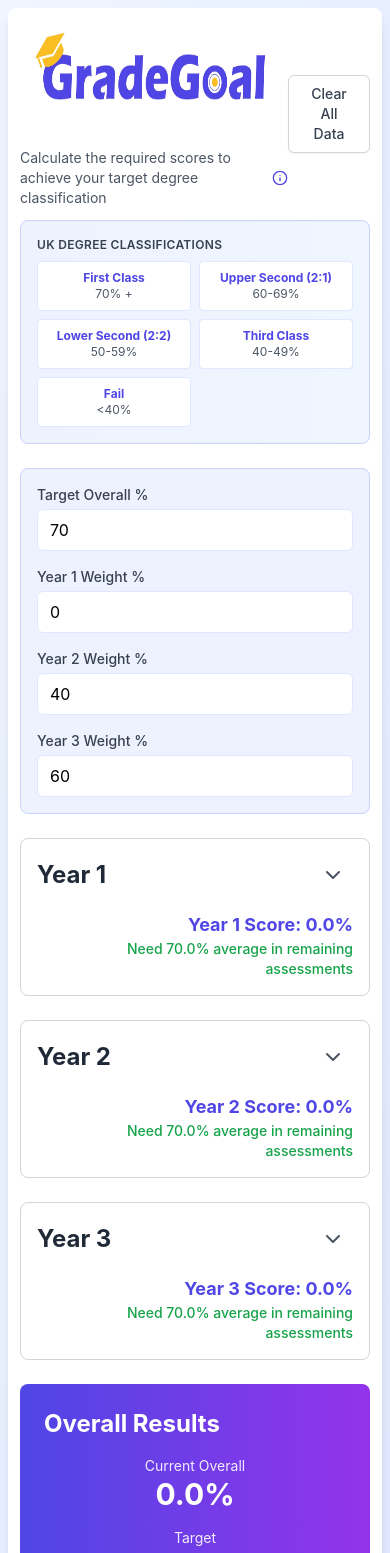
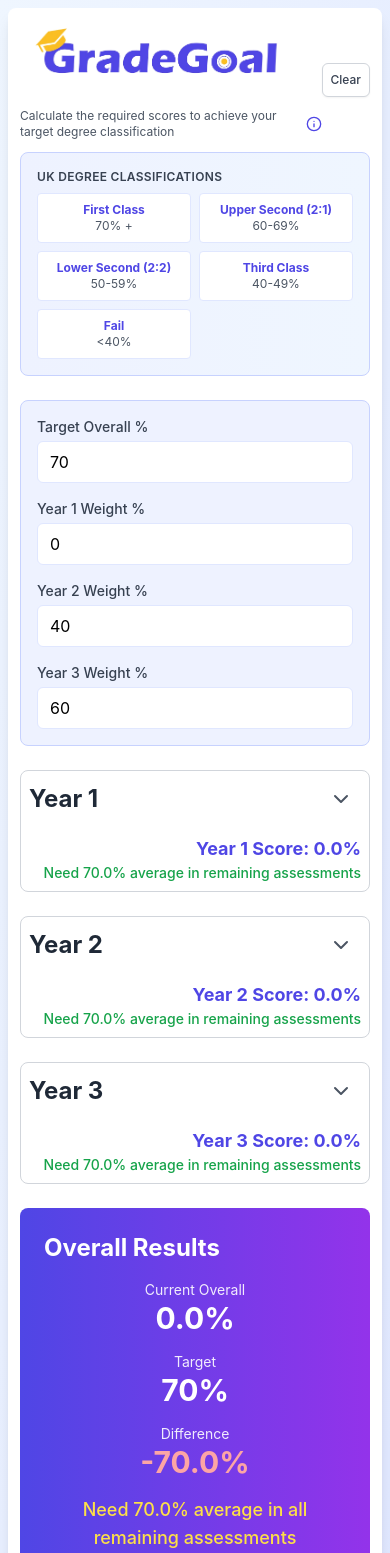
Before and after one commit to Peanut199973/gradegoal, a React (Create React App) app: page / in a window 390 px wide. Shown: the top 1553 px of the page. Built offline with nearby package versions, Linux system fonts and the light colour scheme; the HTML template or start-up script is replaced by a standard one.

Commit message:
Fix mobile layout overflow and add Google Analytics

```diff
--- a/src/App.js
+++ b/src/App.js
@@ -484,14 +484,14 @@ export default function GradeGoal() {
 
     return (
       <div key={moduleIdx} className="border border-gray-200 rounded-lg p-3 mb-3 bg-gray-50">
-        <div className="flex gap-2 items-center mb-2">
+        <div className="flex gap-1 sm:gap-2 items-center mb-2">
           <input
             type="text"
             placeholder="Module name"
             value={module.name}
             onChange={(e) => updateModule(setter, modules, moduleIdx, 'name', e.target.value)}
             onKeyDown={handleKeyDown}
-            className="flex-1 px-2 py-1 border rounded text-sm"
+            className="flex-1 min-w-0 px-2 py-1 border rounded text-sm"
           />
           <div className="flex items-center gap-1">
             <input
@@ -500,7 +500,7 @@ export default function GradeGoal() {
               value={module.credits}
               onChange={(e) => updateModule(setter, modules, moduleIdx, 'credits', e.target.value)}
               onKeyDown={handleKeyDown}
-              className="w-20 px-2 py-1 border rounded text-sm"
+              className="w-14 sm:w-20 px-1 sm:px-2 py-1 border rounded text-sm"
               min="0"
               max="120"
             />
@@ -508,7 +508,7 @@ export default function GradeGoal() {
           </div>
           <button
             onClick={() => removeModule(setter, modules, moduleIdx)}
-            className="p-1 text-gray-500 hover:bg-gray-100 rounded"
+            className="p-1 text-gray-500 hover:bg-gray-100 rounded flex-shrink-0"
             title="Remove module"
           >
             <Trash2 size={16} />
@@ -517,14 +517,14 @@ export default function GradeGoal() {
 
         <div className="space-y-1 ml-4">
           {module.assessments.map((assessment, assessmentIdx) => (
-            <div key={assessmentIdx} className="flex gap-2 items-center">
+            <div key={assessmentIdx} className="flex gap-1 sm:gap-2 items-center">
               <input
                 type="text"
                 placeholder="Assessment name"
                 value={assessment.name}
                 onChange={(e) => updateAssessment(setter, modules, moduleIdx, assessmentIdx, 'name', e.target.value)}
                 onKeyDown={handleKeyDown}
-                className="flex-1 px-2 py-1 border rounded text-xs bg-white"
+                className="flex-1 min-w-0 px-2 py-1 border rounded text-xs bg-white"
               />
               <div className="flex items-center gap-1">
                 <input
@@ -533,7 +533,7 @@ export default function GradeGoal() {
                   value={assessment.weight}
                   onChange={(e) => updateAssessment(setter, modules, moduleIdx, assessmentIdx, 'weight', e.target.value)}
                   onKeyDown={handleKeyDown}
-                  className="w-16 px-2 py-1 border rounded text-xs bg-white"
+                  className="w-12 sm:w-16 px-1 sm:px-2 py-1 border rounded text-xs bg-white"
                   min="0"
                   max="100"
                 />
@@ -545,13 +545,13 @@ export default function GradeGoal() {
                 value={assessment.score}
                 onChange={(e) => updateAssessment(setter, modules, moduleIdx, assessmentIdx, 'score', e.target.value)}
                 onKeyDown={handleKeyDown}
-                className="w-20 px-2 py-1 border rounded text-xs bg-white"
+                className="w-14 sm:w-20 px-1 sm:px-2 py-1 border rounded text-xs bg-white"
                 min="0"
                 max="100"
               />
               <button
                 onClick={() => removeAssessment(setter, modules, moduleIdx, assessmentIdx)}
-                className="p-1 text-gray-500 hover:bg-gray-100 rounded"
+                className="p-1 text-gray-500 hover:bg-gray-100 rounded flex-shrink-0"
                 title="Remove assessment"
               >
                 <Trash2 size={16} />
@@ -608,18 +608,18 @@ export default function GradeGoal() {
     return (
       <div>
         <div className="flex items-center justify-between mb-2">
-          <h4 className="font-medium text-base text-gray-700">{semesterName}</h4>
-          <div className="flex items-center gap-2">
+          <h4 className="font-medium text-sm sm:text-base text-gray-700">{semesterName}</h4>
+          <div className="flex items-center gap-1 sm:gap-2">
             <input
               type="number"
               value={semWeight}
               onChange={(e) => semWeightSetter(e.target.value)}
               onKeyDown={handleKeyDown}
-              className="w-16 px-2 py-1 border rounded-md text-sm text-center"
+              className="w-12 sm:w-16 px-1 sm:px-2 py-1 border rounded-md text-sm text-center"
               min="0"
               max="100"
             />
-            <span className="text-sm text-gray-600">% of year</span>
+            <span className="text-xs sm:text-sm text-gray-600 whitespace-nowrap">% of year</span>
           </div>
         </div>
         {modules.map((module, idx) => renderModule(module, idx, modules, setter, semesterName, semWeight, yearWeight))}
@@ -663,12 +663,12 @@ export default function GradeGoal() {
         <div className="mb-6">
           <div className="flex items-center justify-between mb-3">
             <div className="flex flex-col items-start gap-2">
-              <img src={logo} alt="GradeGoal" className="h-30" style={{height: '120px'}} />
+              <img src={logo} alt="GradeGoal" className="h-20 sm:h-30" style={{maxHeight: '120px'}} />
               <div className="flex items-center gap-2">
-                <p className="text-sm text-gray-600">Calculate the required scores to achieve your target degree classification</p>
+                <p className="text-xs sm:text-sm text-gray-600">Calculate the required scores to achieve your target degree classification</p>
                 <div className="relative group">
-                  <Info size={16} className="text-indigo-600 cursor-help" />
-                  <div className="absolute left-0 top-6 w-80 bg-white border border-indigo-200 rounded-lg shadow-lg p-4 text-xs text-gray-700 invisible group-hover:visible z-10">
+                  <Info size={16} className="text-indigo-600 cursor-help flex-shrink-0" />
+                  <div className="absolute left-0 top-6 w-72 sm:w-80 bg-white border border-indigo-200 rounded-lg shadow-lg p-4 text-xs text-gray-700 invisible group-hover:visible z-10 max-w-[calc(100vw-2rem)]">
                     <p className="font-semibold mb-2 text-indigo-600">How to use GradeGoal:</p>
                     <ol className="list-decimal list-inside space-y-1">
                       <li>Set your <strong>target percentage</strong> (e.g., 70% for First Class)</li>
@@ -685,9 +685,10 @@ export default function GradeGoal() {
             </div>
             <button
               onClick={clearForm}
-              className="px-4 py-2 text-sm font-medium text-gray-700 bg-white hover:bg-gray-50 rounded-md border border-gray-300 shadow-sm"
+              className="px-2 sm:px-4 py-2 text-xs sm:text-sm font-medium text-gray-700 bg-white hover:bg-gray-50 rounded-md border border-gray-300 shadow-sm whitespace-nowrap"
             >
-              Clear All Data
+              <span className="hidden sm:inline">Clear All Data</span>
+              <span className="sm:hidden">Clear</span>
             </button>
           </div>
 
@@ -779,7 +780,7 @@ export default function GradeGoal() {
         </div>
 
         {/* Year 1 */}
-        <div className="border border-gray-300 rounded-lg p-4 mb-6">
+        <div className="border border-gray-300 rounded-lg p-2 sm:p-4 mb-6 overflow-hidden">
           <div className="flex items-center justify-between mb-4 cursor-pointer" onClick={() => setYear1Collapsed(!year1Collapsed)}>
             <h2 className="text-2xl font-bold text-gray-800">Year 1</h2>
             <button className="p-2 hover:bg-gray-100 rounded-full transition-colors">
@@ -841,7 +842,7 @@ export default function GradeGoal() {
         </div>
 
         {/* Year 2 */}
-        <div className="border border-gray-300 rounded-lg p-4 mb-6">
+        <div className="border border-gray-300 rounded-lg p-2 sm:p-4 mb-6 overflow-hidden">
           <div className="flex items-center justify-between mb-4 cursor-pointer" onClick={() => setYear2Collapsed(!year2Collapsed)}>
             <h2 className="text-2xl font-bold text-gray-800">Year 2</h2>
             <button className="p-2 hover:bg-gray-100 rounded-full transition-colors">
@@ -903,7 +904,7 @@ export default function GradeGoal() {
         </div>
 
         {/* Year 3 */}
-        <div className="border border-gray-300 rounded-lg p-4 mb-6">
+        <div className="border border-gray-300 rounded-lg p-2 sm:p-4 mb-6 overflow-hidden">
           <div className="flex items-center justify-between mb-4 cursor-pointer" onClick={() => setYear3Collapsed(!year3Collapsed)}>
             <h2 className="text-2xl font-bold text-gray-800">Year 3</h2>
             <button className="p-2 hover:bg-gray-100 rounded-full transition-colors">
```
